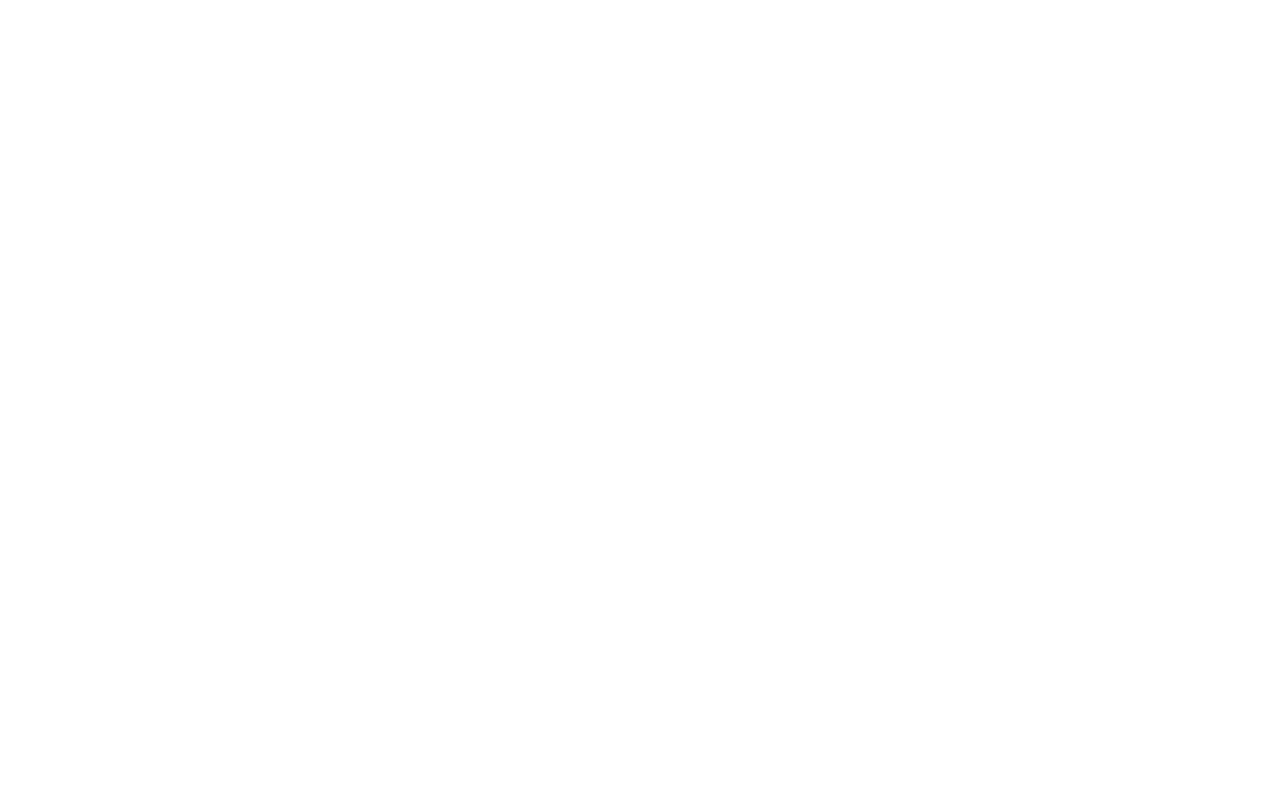
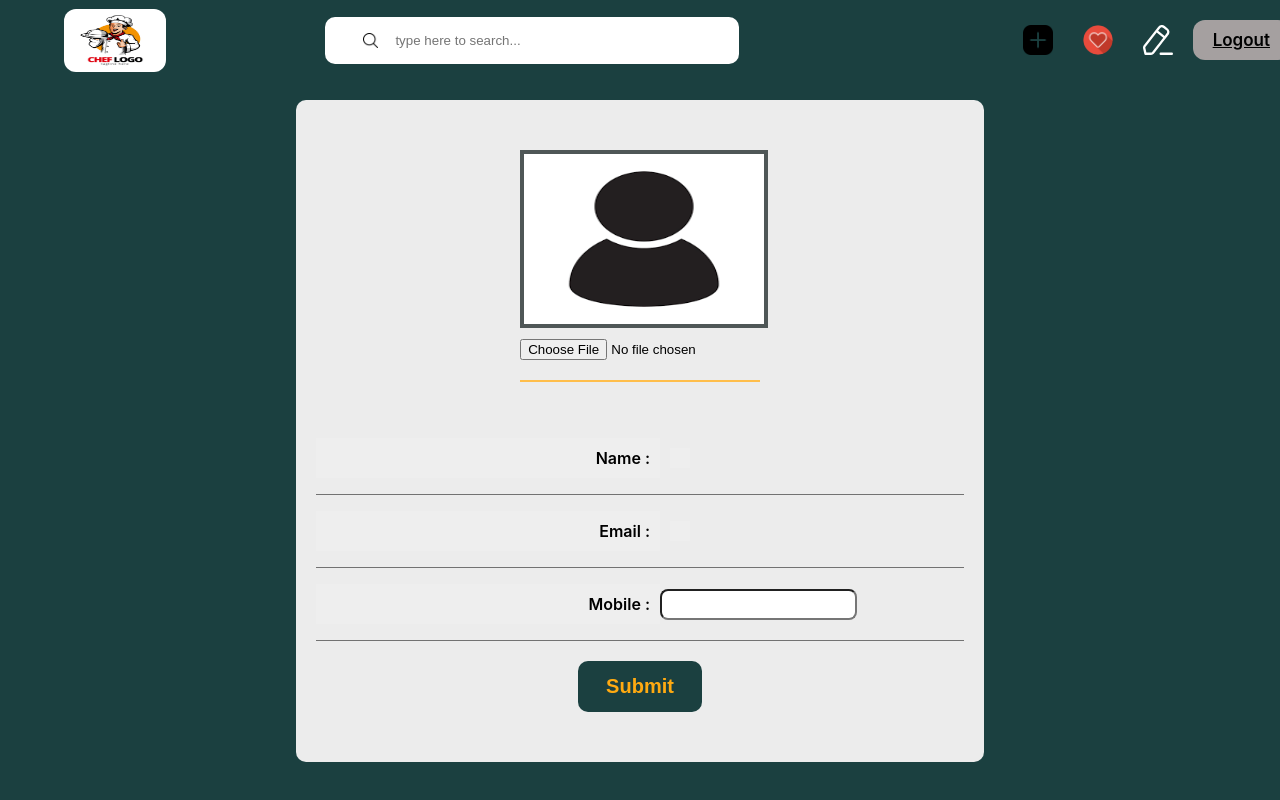
Before and after one commit to jaseelvk/food-web_frontend, a React (Create React App) app: page /editprofile/edit in a window 1280 px wide. Before the commit this address had no page. Shown: the top 800 px of the page. Built offline with nearby package versions, Linux system fonts and the light colour scheme; no server answers.

Commit message:
editprofile and api has been completed

```diff
--- a/src/App.js
+++ b/src/App.js
@@ -10,6 +10,7 @@
 import Favourite from "./components/screens/Favorite";
 import Mypost from "./components/screens/MyPost";
 import Profile from "./components/screens/Profile";
+import EditProfile from "./components/screens/EditProfile";
 
 export const userContext = React.createContext()
 export default function App() {
@@ -45,6 +46,7 @@
     <Route path='/favorite' element={<Favourite/>} />
     <Route path='/mypost' element={<Mypost/>} />
     <Route path='/profile' element={<Profile/>} />
+    <Route path='/editprofile/edit' element={<EditProfile/>} />
   </Routes>
 </Router>
 
--- a/src/components/screens/CreatePost.js
+++ b/src/components/screens/CreatePost.js
@@ -273,7 +273,7 @@
 const SubmitButton = styled.button`
 display: inline-block;
 border-radius: 10px;
-background-color: #381a5a;
+background-color: #1b4040;
 color: #ffaa11;
 padding: 14px 28px;
 font-size: 20px;
--- /dev/null
+++ b/src/components/screens/EditProfile.js
@@ -0,0 +1,311 @@
+import React, {useContext, useEffect, useState} from 'react'
+import Header from '../includes/Header'
+import styled from 'styled-components'
+import { Link, useNavigate } from 'react-router-dom'
+import axios from 'axios'
+import { userContext } from '../../App'
+
+export default function EditProfile() {
+
+    const [profileImage, setProfileImage] = useState(null)
+    const [Image, setImage] = useState(null)
+    const [phone, setPhone] = useState("")
+    const [email, setEmail] = useState("")
+    const [name, setName] = useState("")
+
+    const {userdata,updateUserData} = useContext(userContext)
+
+    const navigate = useNavigate()
+
+
+    useEffect(()=>{
+        axios.get("http://127.0.0.1:8018/api/v1/dishes/profile/view/",
+        {headers : {
+            Authorization : `Bearer ${userdata?.access}`,
+        },
+    })
+    .then(function(response){
+            console.log(response.data.data)
+            setEmail(response.data.data.name)
+            setName(response.data.data.email)
+            setImage(response.data.data.profile_image)
+            setPhone(response.data.data.phone)
+
+        })
+    .catch(function(error) {
+        console.log(error)
+      });
+    },[])
+
+    let handleSubmit = (e)=>{
+        e.preventDefault()
+
+        const formField = new FormData()
+
+        formField.append('phone',phone)
+
+        if(profileImage !== null){
+            formField.append('profile_image',profileImage)
+        }
+        console.log('phone:', phone);
+        console.log('profileImage:', profileImage);
+        console.log('formField:', formField);
+        axios({
+            method : "post",
+            url: "http://127.0.0.1:8018/api/v1/dishes/profile/",
+            data : formField,
+            headers : {
+                Authorization : `Bearer ${userdata?.access}`,
+            },
+        })
+        .then(function(response){
+            console.log(response.data.data)
+            navigate("/")
+        })
+        .catch(function(error) {
+            console.log(error)
+        });
+
+
+    }
+
+
+  return (
+    <>
+        <Header/>
+        <SectionProfile>
+           <SectioncontainerForm onSubmit={handleSubmit} >
+                <SectionTop>
+                    <SectionImageContainer>
+
+                        { (Image !== null) ? (
+                            <ProfileImage src={Image}alt="profileIMage"/>)
+                            :(
+                                <ProfileImage src={require("../images/profile_demo.png") }alt="profileIMage"/>
+
+                        )}
+                    </SectionImageContainer>
+                        <SectionChange>
+
+                                 <ImageInputContainer>
+                                    <Imageinput type="file" accept='image' onChange={(e)=>setProfileImage(e.target.files[0])} />
+                                </ImageInputContainer>
+
+
+                        </SectionChange>
+                </SectionTop>
+                <SectionBottom>
+                    <DetailContainer>
+                        <Title>Name : </Title>
+                        <Detail>{name}</Detail>
+                    </DetailContainer>
+                    <DetailContainer>
+                        <Title>Email : </Title>
+                        <Detail>{email}</Detail>
+                    </DetailContainer>
+                    <DetailContainer>
+                        <Title>Mobile : </Title>
+                            <DetailInput placeholder value={phone} onChange={(e)=>setPhone(e.target.value)} />
+                    </DetailContainer>
+                </SectionBottom>
+                <SectionSubmit>
+                    <SubmitButton>Submit</SubmitButton>
+                </SectionSubmit>
+           </SectioncontainerForm>
+        </SectionProfile>
+
+    </>
+  )
+}
+
+const SectionProfile = styled.div`
+padding: 100px;
+display: flex;
+justify-content: center;
+align-items: center;
+background-color:  #1b4040 ;
+@media (max-width:640px){
+    padding: 100px 25px;
+}
+@media (max-width:360px){
+    padding: 80px 15px;
+}
+`
+const SectioncontainerForm = styled.form`
+background-color:#ececec ;
+width: 60%;
+padding: 50px 20px;
+border-radius: 10px;
+display: flex;
+align-items: center;
+flex-direction: column;
+@media (max-width:980px){
+    width: 100%;
+}
+@media (max-width:360px){
+    padding: 50px 10px;
+}
+`
+const SectionTop = styled.div`
+align-items: flex-start ;
+display: flex;
+flex-direction: column;
+width:37%;
+border-bottom: 2px solid #ffbe4b;
+@media (max-width:768px){
+    width:48%;
+}
+@media (max-width:480px){
+    width:70%;
+}
+@media (max-width:360px){
+    width:80%;
+}
+`
+const SectionImageContainer = styled.div`
+border:4px solid #4f5757 ;
+width: 100%;
+height: 213px ;
+@media (max-width:1280px){
+    height: 170px;
+
+
+}
+
+`
+const ProfileImage = styled.img`
+width: 100%;
+height: 100%;
+display: block;
+`
+const SectionChangeImage = styled(Link)`
+display: flex;
+align-items: flex-start;
+margin: 10px 0 20px;
+
+`
+const SectionChange = styled.div`
+display: flex;
+align-items: flex-start;
+margin: 10px 0 20px;
+
+`
+const ChangeImageTitle = styled.h5`
+margin-right: 10px;
+`
+const ImageEditContainer = styled.div`
+background-color: #381a5a;
+width: 20px;
+height: 20px;
+display: flex;
+align-items: center;
+justify-content: center;
+border-radius: 6px;
+`
+const EditImage = styled.img`
+display: block;
+width: 10px;
+`
+const SectionBottom = styled.div`
+margin: 40px 0 20px;
+width: 100%;
+
+`
+const DetailContainer = styled.div`
+display: flex;
+align-items: center;
+border-bottom: 1px solid #727272;
+
+`
+const Title = styled.h3`
+width: 50%;
+text-align: right;
+padding: 10px;
+font-weight: 600;
+font-size: 18px;
+text-transform: capitalize;
+background-color: #eee;
+@media (max-width:1280px){
+    font-size: 16px;
+}
+@media (max-width:480px){
+    font-size: 12px;
+    width: 30%;
+}
+
+
+`
+const Detail = styled.h3`
+text-align: left;
+margin-left: 10px;
+padding: 10px;
+font-weight: 600;
+font-size: 18px;
+text-transform: capitalize;
+background-color: #eee;
+display: inline-block;
+@media (max-width:1280px){
+    font-size: 14px;
+
+}
+@media (max-width:480px){
+    font-size: 12px;
+     width: 70%;
+
+}
+
+`
+const DetailInput = styled.input`
+border-radius: 8px;
+padding: 8px 10px;
+display: block;
+margin-right:5px;
+@media (max-width:1280px){
+    padding: 6px 8px;
+
+}
+@media (max-width:480px){
+    font-size: 12px;
+     width: 60%;
+    padding: 4px 8px;
+
+}
+
+`
+const EditImageContainer = styled(Link)`
+background-color: #381a5a;
+width: 20px;
+height: 20px;
+display: flex;
+align-items: center;
+justify-content: center;
+border-radius: 6px;
+
+`
+const ImageInputContainer = styled.div`
+
+`
+const Imageinput = styled.input`
+
+`
+
+
+const Edit = styled.img`
+display: block;
+width: 10px;
+`
+const SectionSubmit = styled.div`
+display: flex;
+justify-content: center;
+align-items: center;
+`
+const SubmitButton = styled.button`
+    display: inline-block;
+    border-radius: 10px;
+    background-color: #1b4040;
+    color: #ffaa11;
+    padding: 14px 28px;
+    font-size: 20px;
+    font-weight: 600;
+    border: none;
+`
```
